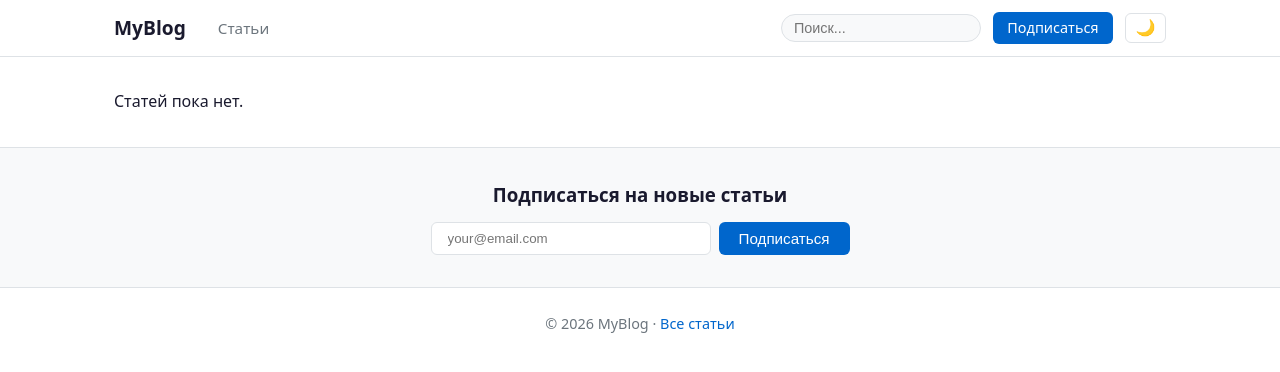
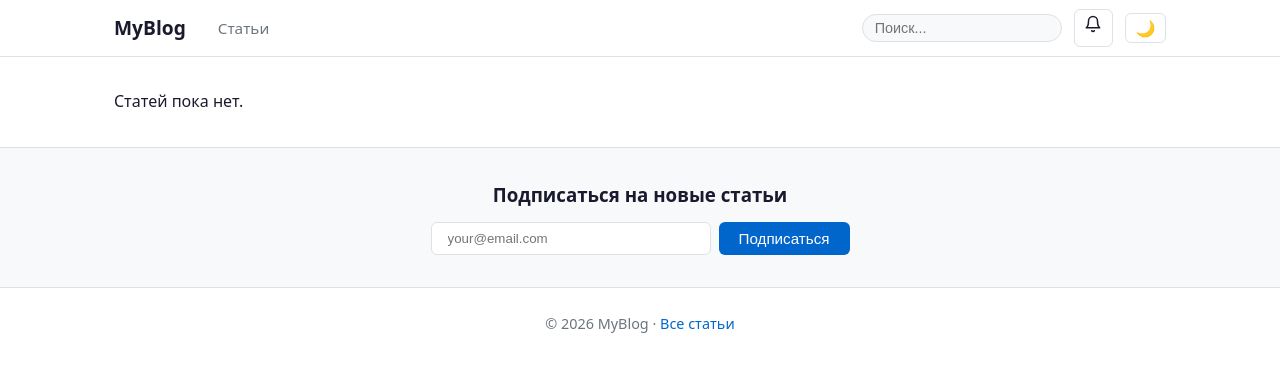
Before and after one commit to sergei-karimov/KSR_BLOG, a Django app: page / in a window 1280 px wide. Shown: the top 372 px of the page. Run offline with Django 5.2, Linux system fonts and the light colour scheme; data that the repository does not hold is empty.

Commit message:
fix: replace subscribe text button with bell icon

```diff
--- a/templates/base.html
+++ b/templates/base.html
@@ -19,7 +19,9 @@
         <form class="search-form" method="get" action="{% url 'blog:search' %}">
           <input type="search" name="q" placeholder="Поиск..." value="{{ request.GET.q|default:'' }}" />
         </form>
-        <a href="{% url 'blog:subscribe' %}" class="btn" style="padding:0.3rem 0.9rem;font-size:0.9rem">Подписаться</a>
+        <a href="{% url 'blog:subscribe' %}" class="theme-toggle" aria-label="Подписаться на блог" title="Подписаться">
+          <svg xmlns="http://www.w3.org/2000/svg" width="18" height="18" viewBox="0 0 24 24" fill="none" stroke="currentColor" stroke-width="2" stroke-linecap="round" stroke-linejoin="round"><path d="M18 8A6 6 0 0 0 6 8c0 7-3 9-3 9h18s-3-2-3-9"/><path d="M13.73 21a2 2 0 0 1-3.46 0"/></svg>
+        </a>
         <button id="theme-toggle" class="theme-toggle" aria-label="Toggle theme">🌙</button>
       </div>
     </div>
```
